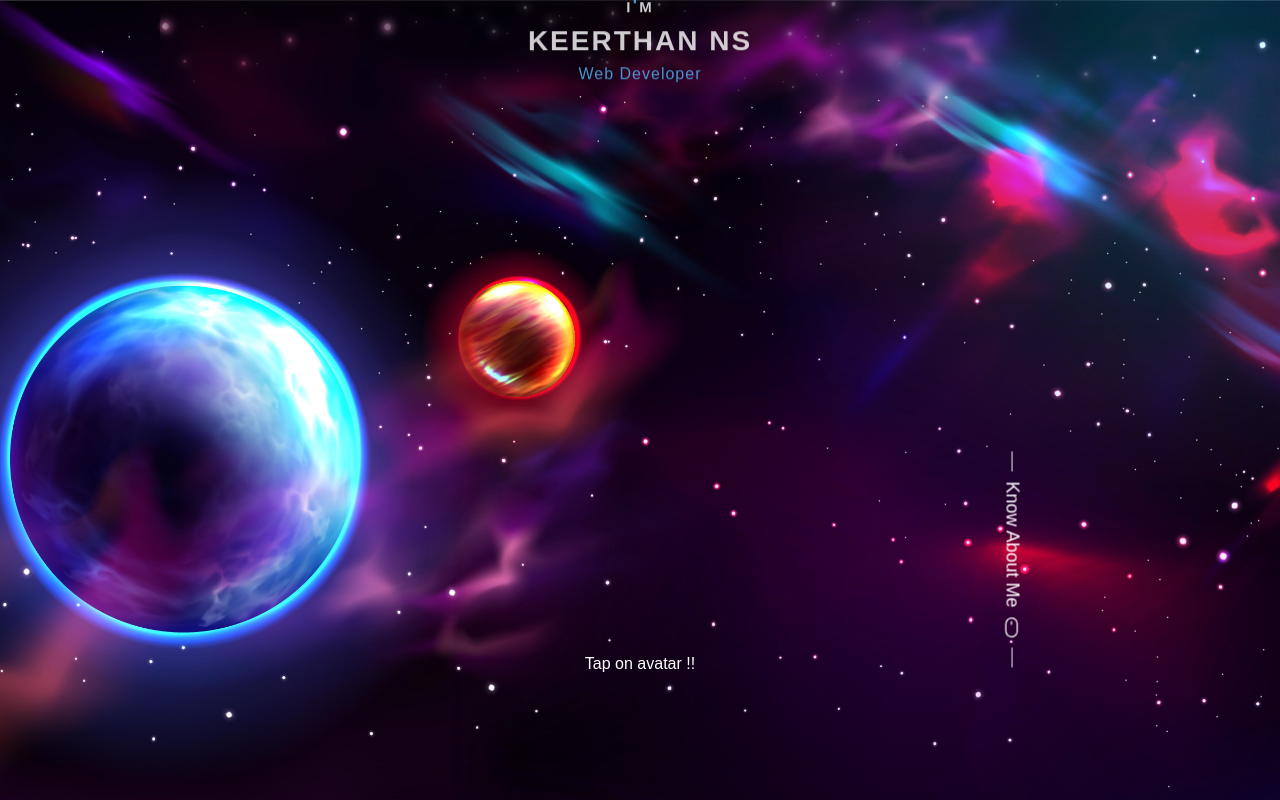
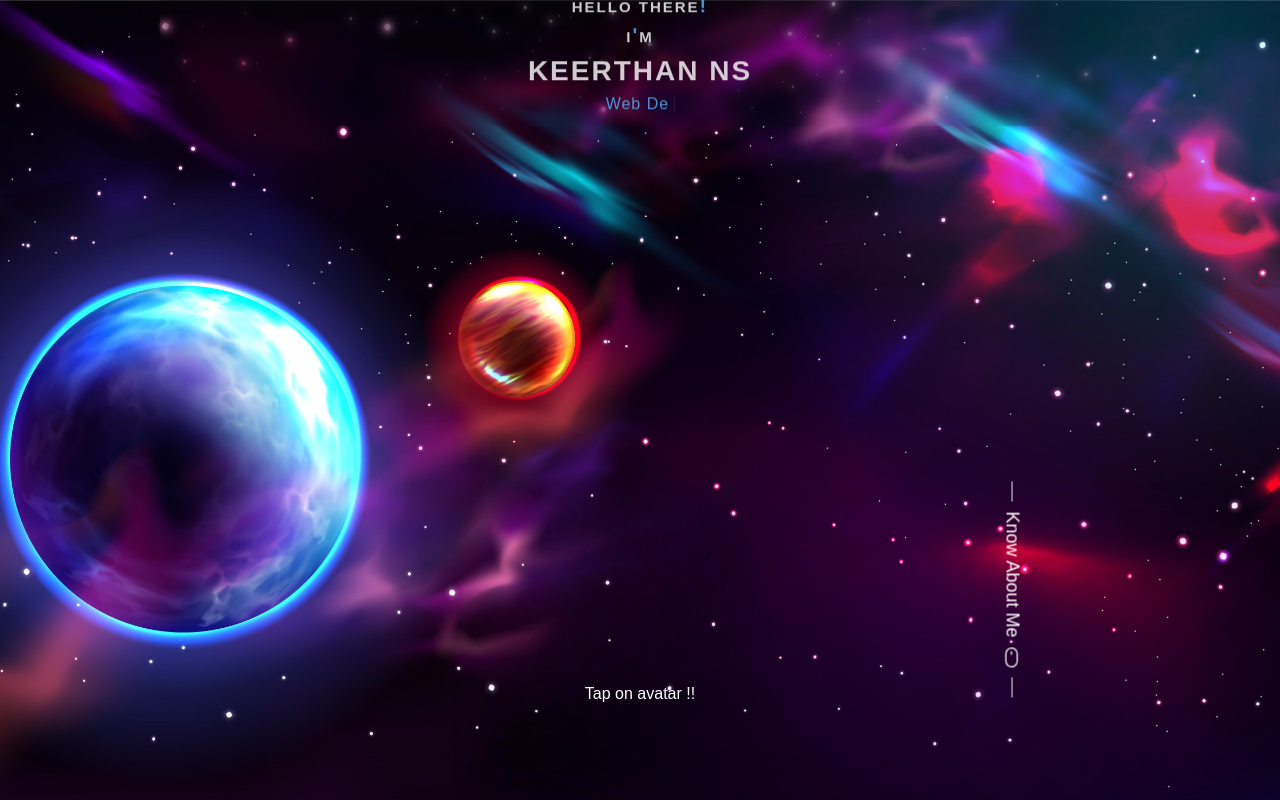
Before and after one commit to keerthan-ns/portfolio, a React (Create React App) app: page / in a window 1280 px wide. Shown: the top 800 px of the page. Built offline with nearby package versions, Linux system fonts and the light colour scheme.

Commit message:
[add] typer animation

```diff
--- a/package.json
+++ b/package.json
@@ -11,6 +11,7 @@
     "react-dom": "^18.2.0",
     "react-icons": "^4.8.0",
     "react-scroll-parallax": "^3.4.2",
+    "react-simple-typewriter": "^5.0.1",
     "swiper": "^9.2.4",
     "web-vitals": "^2.1.4"
   },
--- a/src/components/header/header.css
+++ b/src/components/header/header.css
@@ -48,7 +48,7 @@
   font-size: 20px;
 }
 
-.header-container h2 {
+.header-container h2 span{
   font-size: 16px;
   font-weight: 100;
   color: var(--color-pri);
--- a/src/components/header/header.jsx
+++ b/src/components/header/header.jsx
@@ -1,15 +1,20 @@
 import './header.css';
+import { Typewriter } from "react-simple-typewriter"
 
 function Header() {
+  const status= ['Web Developer','Student']
   return (
     <div id='home' className='containerH header-container'>
       <h3>
+        <p>
+          Hello there<span>!</span>
+        </p>
         <p>
           I<span>'</span>m
         </p>
         Keerthan NS
       </h3>
-      <h2>Web Developer</h2>
+      <h2><Typewriter words={status} loop={0} cursor/></h2>
     </div>
   );
 }
```
Also changed, not shown: 1 other file (tests, documents, lock files or other folders).
